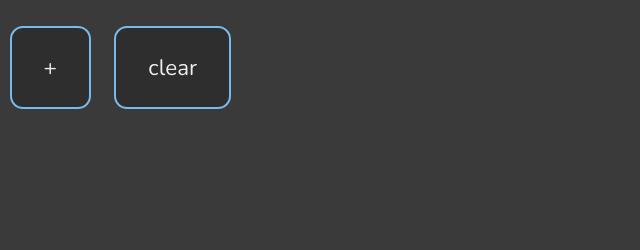
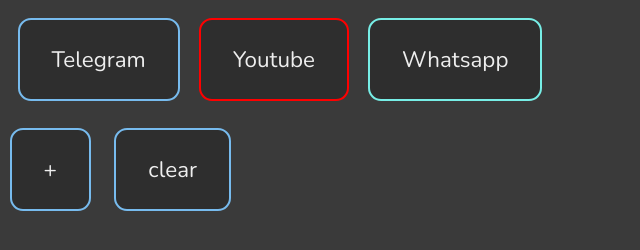
Before and after one commit to va9iff/class-home, a plain HTML site: page index.html in a window 1280 px wide. Shown: the whole page, without its empty margins (0-640 px from the left). Drawn offline with nearby package versions, Linux system fonts and the light colour scheme.

Commit message:
effect modify

```diff
--- a/index.html
+++ b/index.html
@@ -23,10 +23,12 @@
 			<button id="newAddOk">Ok</button>
 			<input type="color" id="newColor" value="#77bbee" />
 		</div>
-		<div id="tile">
+		<!-- <div id="tile"> -->
 			<!-- <a href="#">Telegram</a> -->
 			<!-- <a href="#">Kabinet</a> -->
-		</div>
+		<!-- </div> -->
+		<div id="tile">
+		<a href="https://web.telegram.org/z/" style="border-color: rgb(119, 187, 238);">Telegram</a><a href="https://youtube.com/" style="border-color: rgb(255, 0, 0);">Youtube</a><a href="https://web.whatsapp.com/" style="border-color: rgb(119, 238, 230);">Whatsapp</a></div>
 		<div id="tools">
 			<button id="add" class="classic">+</button>
 			<button id="clear" class="classic">clear</button>
--- a/style.css
+++ b/style.css
@@ -26,12 +26,22 @@ a, .classic {
 	display: inline-flex;
 	text-align: center;
 	vertical-align: center;
+	z-index: 100;
+	position: relative;
+	cursor: default;
 }
 
 a:hover, .classic:hover {
 	background-color: hsl(206, 18%, 50%);
 	color: #fff;
 }
+
+a:focus {
+	box-shadow: 0 0 0 max(100vw, 100vh) #000a;
+	transition: 300ms;
+	z-index: 300;
+}
+
 
 #newPanel {
 	display: none;
@@ -69,6 +79,7 @@ a:hover, .classic:hover {
 	background-color: #dededede;
 }
 
+
 #newAddOk {
 	/*background-color: hsl(206, 100%, 80%);*/
 	background-color: #d64242;
@@ -96,3 +107,7 @@ a:hover, .classic:hover {
 #newColor {
 	border-radius: 0;
 }
+
+#tools{
+	z-index: 99;
+}
```
